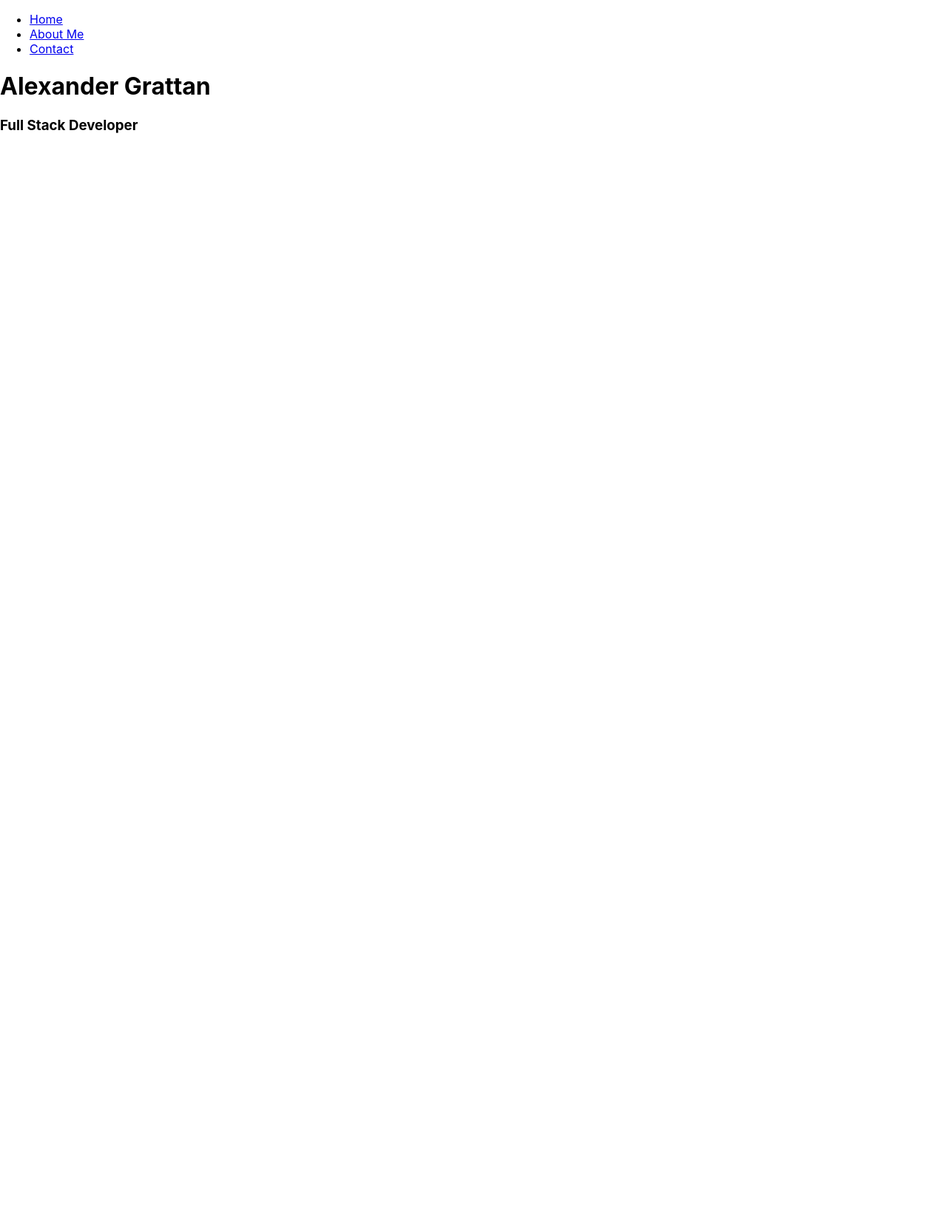
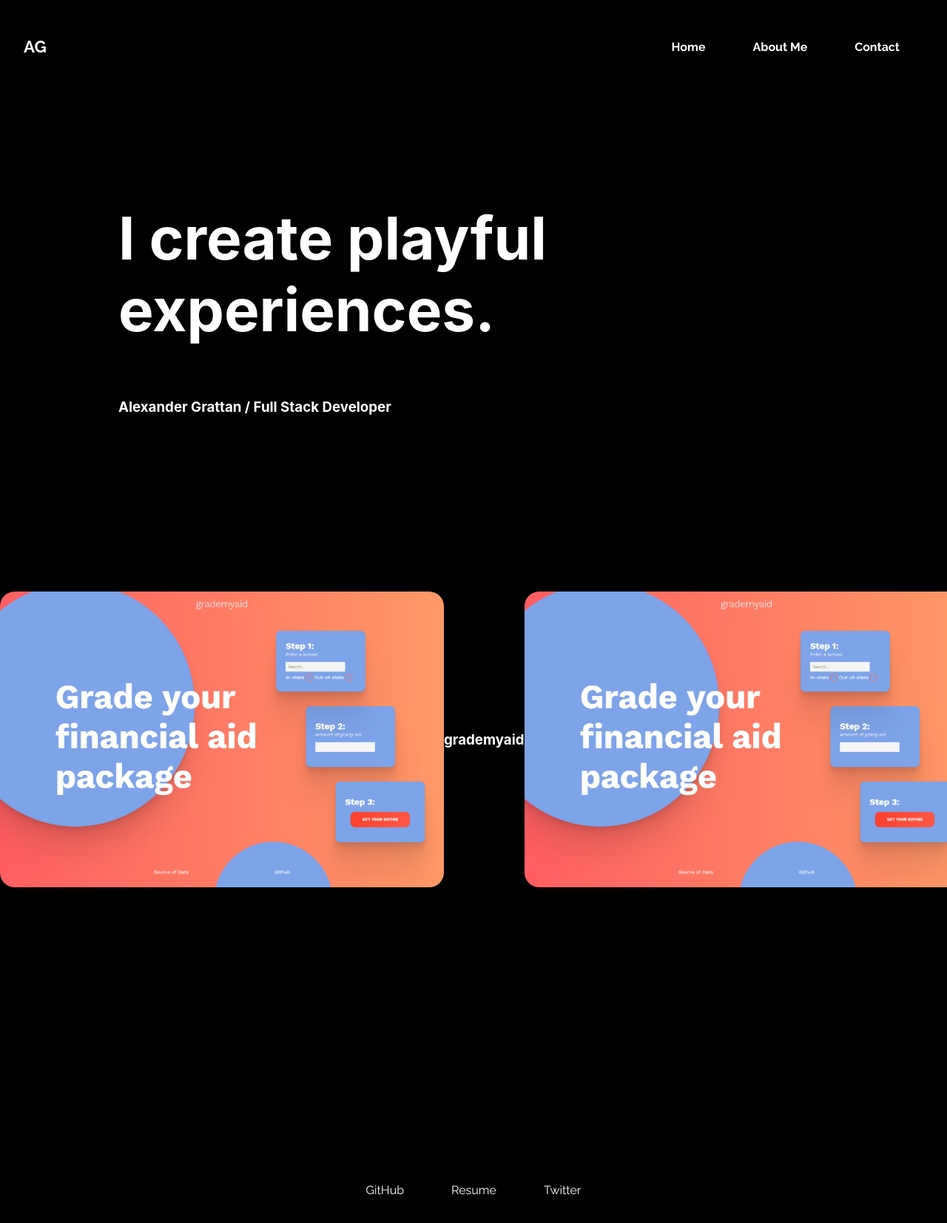
Before and after one commit to agrattan0820/portfolio-site, a Next.js app: page / in a window 1280 px wide. Shown: the top 1654 px of the page at 74% size. Before the commit the page ends 800 px from the top, so only its background shows below. Built offline with nearby package versions, Linux system fonts and the light colour scheme.

Commit message:
Images and some styling

```diff
--- a/pages/index.js
+++ b/pages/index.js
@@ -1,5 +1,6 @@
 import Head from "next/head";
 import Link from "next/link";
+import Image from "next/image";
 import gsap from "gsap";
 import { useEffect } from "react";
 
@@ -18,6 +19,8 @@ export default function Home() {
         <link rel="icon" href="/favicon.ico" />
       </Head>
       <nav>
+        <div className="space-between">
+          <div className="logo">AG</div>
           <ul className="nav-list">
             <li>
               <Link href="/">Home</Link>
@@ -29,16 +32,35 @@ export default function Home() {
               <Link href="/contact">Contact</Link>
             </li>
           </ul>
+        </div>
       </nav>
       <main className="main">
-        <h1 className="title">Alexander Grattan</h1>
-        <h3 className="job-title">Full Stack Developer</h3>
+        <h1 className="title">I create playful experiences.</h1>
+        <h3 className="job-title">Alexander Grattan / Full Stack Developer</h3>
       </main>
       <div className="project-container">
         <div className="project-row">
-          <div className="project"></div>
+          <div className="project">
+            <img src="/images/www.grademyaid.com_.png" alt="grademyaid" />
+            <h3>grademyaid</h3>
+          </div>
+          <div className="project">
+            <img src="/images/www.grademyaid.com_.png" alt="grademyaid" />
+            <h3>grademyaid</h3>
+          </div>
+          <div className="project">
+            <img src="/images/www.grademyaid.com_.png" alt="grademyaid" />
+            <h3>grademyaid</h3>
           </div>
         </div>
       </div>
+      <footer>
+        <ul className="footer-links">
+          <li>GitHub</li>
+          <li>Resume</li>
+          <li>Twitter</li>
+        </ul>
+      </footer>
+    </div>
   );
 }
--- a/styles/App.scss
+++ b/styles/App.scss
@@ -1,4 +1,6 @@
 @import "./variables.scss";
+@import "./Home.scss";
+@import url("https://fonts.googleapis.com/css2?family=Raleway:ital,wght@0,100;0,200;0,300;0,400;0,500;0,600;0,700;0,800;0,900;1,100;1,200;1,300;1,400;1,500;1,600;1,700;1,800;1,900&display=swap");
 
 body,
 html {
@@ -6,4 +8,7 @@ html {
   margin: 0;
   font-family: -apple-system, BlinkMacSystemFont, Segoe UI, Roboto, Oxygen,
     Ubuntu, Cantarell, Fira Sans, Droid Sans, Helvetica Neue, sans-serif;
+  visibility: hidden;
+  user-select: none;
+  background: $black;
 }
--- /dev/null
+++ b/styles/Home.scss
@@ -0,0 +1,104 @@
+.container {
+  min-height: 100vh;
+  width: 100%;
+  margin: 0 auto;
+  nav {
+    width: 100%;
+    position: absolute;
+    top: 50px;
+    font-family: $font;
+    color: $white;
+    font-weight: 700;
+    .space-between {
+      display: flex;
+      justify-content: space-between;
+      align-items: center;
+      padding: 0 32px;
+    }
+    .logo {
+      font-size: 1.4rem;
+    }
+    .nav-list {
+      margin: 0;
+      padding: 0;
+      list-style-type: none;
+      display: flex;
+      justify-content: center;
+      align-items: center;
+      li {
+        padding: 0 32px;
+        @media (max-width: 976px) {
+          padding: 0 16px;
+        }
+        a {
+          color: $white;
+          text-decoration: none;
+          @media (max-width: 976px) {
+            font-size: 0.875rem;
+          }
+        }
+      }
+    }
+  }
+  main {
+    height: 100vh;
+    height: calc(car(--vh, 1vh) * 100);
+    display: flex;
+    flex-direction: column;
+    justify-content: center;
+    align-items: flex-start;
+    width: 75%;
+    margin: auto;
+    color: $white;
+    .title {
+      font-size: 5rem;
+      .job-title {
+        font-size: 1rem;
+      }
+    }
+  }
+  .project-container {
+    height: 100vh;
+    height: calc(car(--vh, 1vh) * 100);
+    .project-row {
+      display: flex;
+      justify-content: space-around;
+      align-items: center;
+      overflow: hidden;
+      .project {
+        display: flex;
+        border-radius: 20px;
+        justify-content: center;
+        align-items: center;
+
+        h3 {
+          text-align: center;
+          color: $white;
+        }
+
+        img {
+          width: 600px;
+          height: 400px;
+          border-radius: 20px;
+        }
+      }
+    }
+  }
+
+  footer {
+    height: 100px;
+    .footer-links {
+      display: flex;
+      justify-content: center;
+      align-items: center;
+      margin: 0;
+      padding: 0;
+      list-style-type: none;
+      li {
+        font-family: $font;
+        color: $white;
+        padding: 0 32px;
+      }
+    }
+  }
+}
--- a/styles/variables.scss
+++ b/styles/variables.scss
@@ -1,2 +1,3 @@
 $black: #000;
 $white: #fff;
+$font: "Raleway", sans-serif;
```
Also changed, not shown: public/images/nytcriticpicks.netlify.app_.png (added), public/images/www.grademyaid.com_.png (added). Lines whose indentation alone changed are shown as unchanged.
